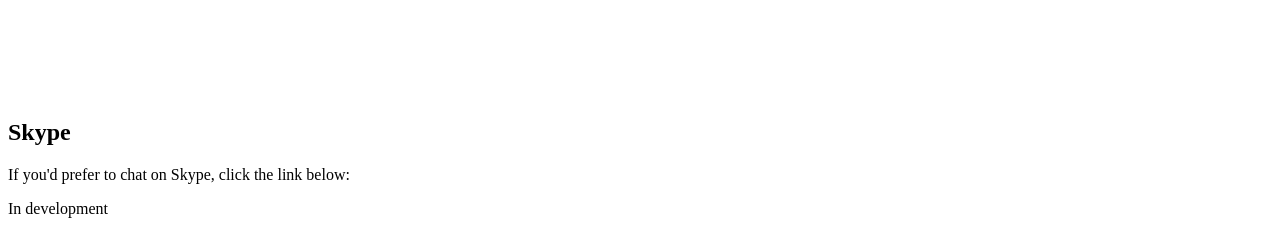
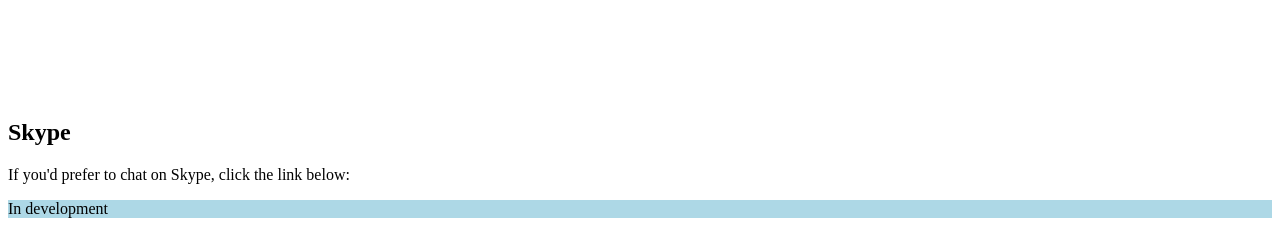
Before and after one commit to AppertaFoundation/MHTriageChatBot, a PHP site: page / in a window 1280 px wide. Shown: the part 562-800 px from the top of the page. Run offline with PHP 8.4, Linux system fonts and the light colour scheme; some libraries are stand-ins or nearby versions.

Commit message:
added styles

```diff
--- a/mhtBot/styles.css
+++ b/mhtBot/styles.css
@@ -1,5 +1,11 @@
+
+
 .chatWindow{
 	display: block;
 	height: 500px;
 	width: 800px;
 }
+
+footer{
+	background-color: lightblue;
+}
```
